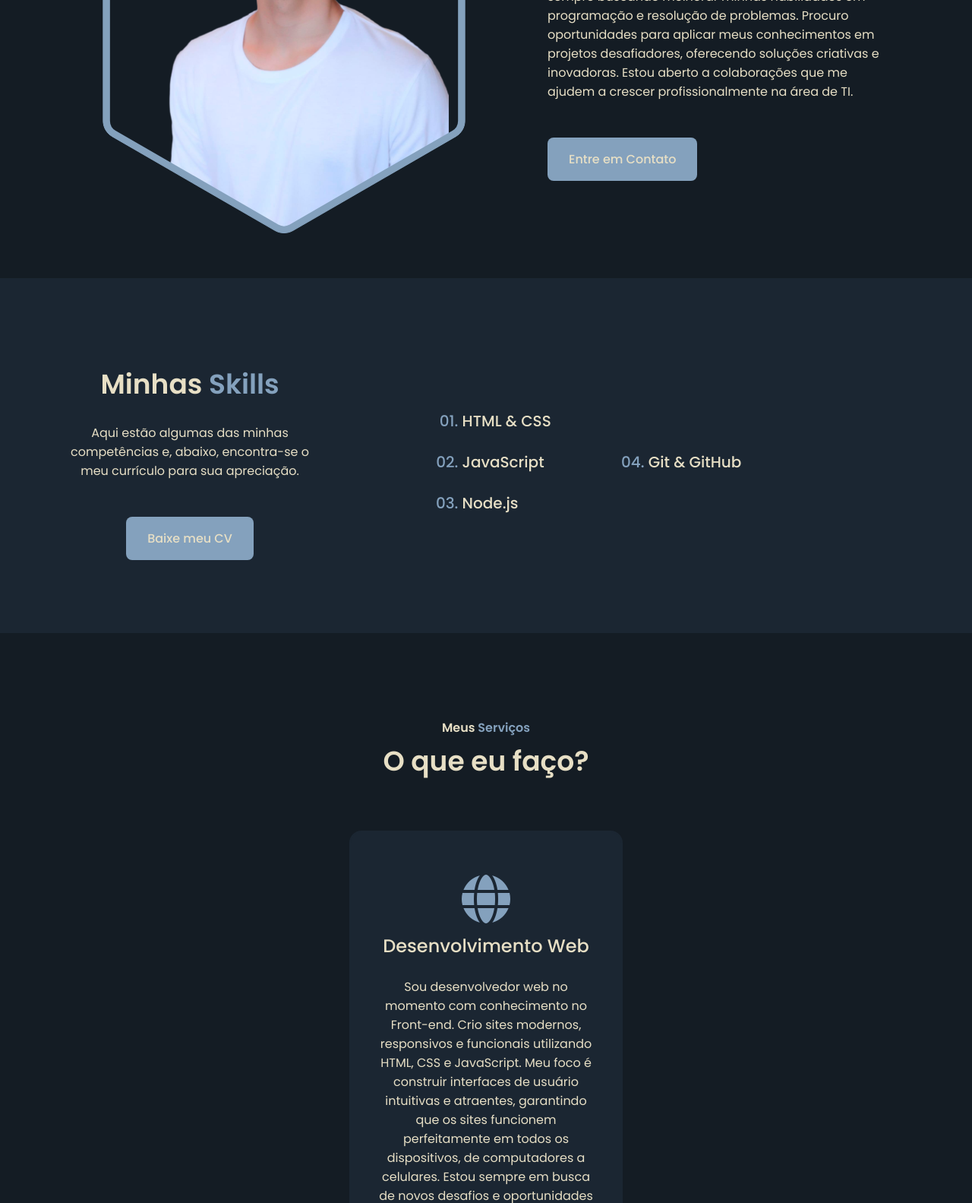
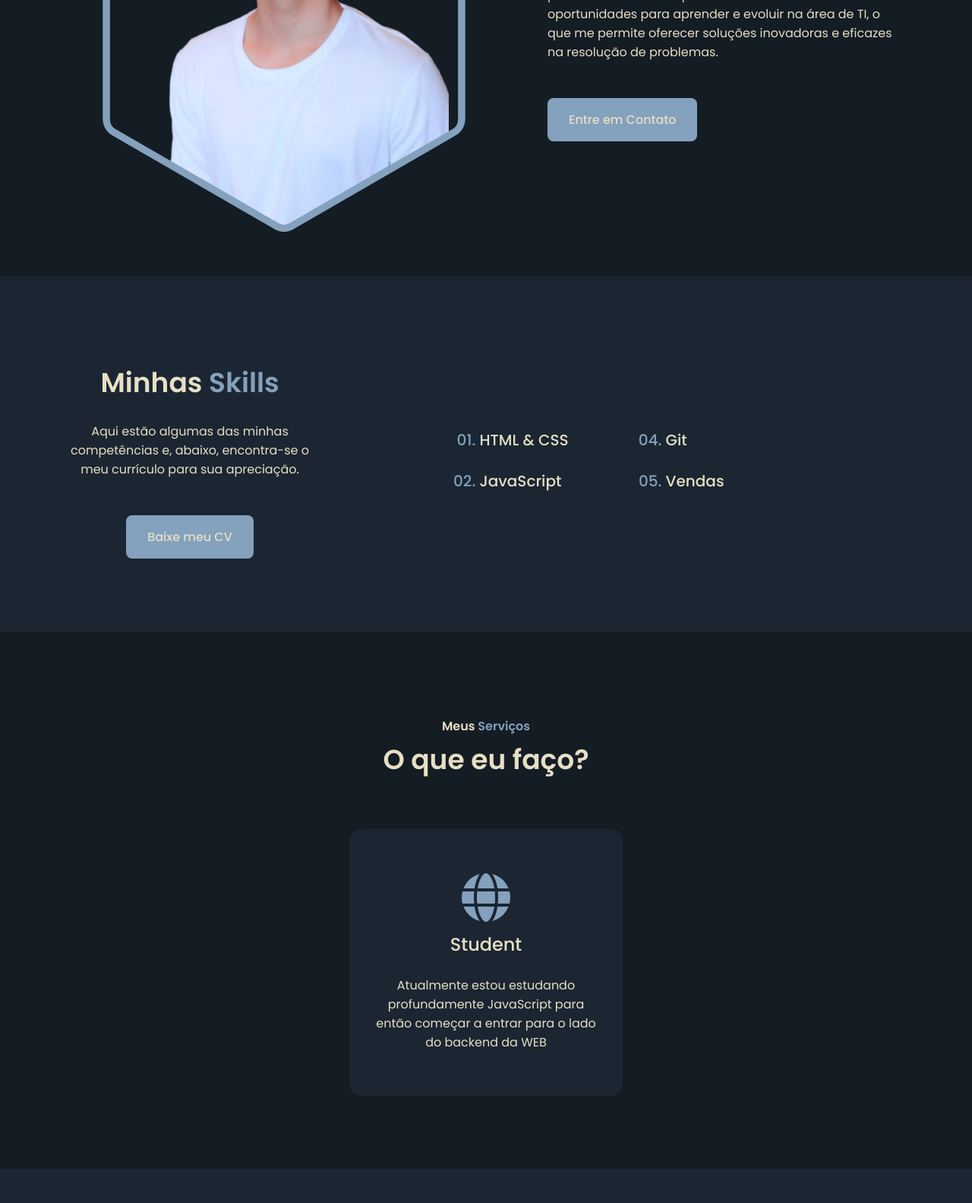
Before and after one commit to CastilhoBorges/my-portfolio, a plain HTML site: page index.html in a window 1280 px wide. Shown: the part 1217-2800 px from the top of the page at 76% size. Drawn offline with nearby package versions, Linux system fonts and the light colour scheme.

Commit message:
Atualização

```diff
--- a/index.html
+++ b/index.html
@@ -83,10 +83,10 @@
 
                         <h1 class="home_title">Augusto Castilho</h1>
 
-                        <h3 class="home_education">Desenvolvedor Front-end</h3>
+                        <h3 class="home_education">Web Development Student</h3>
 
                         <p class="home_description">
-                            Com meus conhecimentos em Desenvolvimento WEB eu estou aqui para te oferecer os melhores resultados no seu  projeto com qualidade.
+
                         </p>
 
                         <a href="#contato" class="button">Vamos nos conectar</a>
@@ -161,7 +161,7 @@
                     </h2>
 
                     <p class="about_description">
-                        Sou um estudante dedicado de Tecnologia da Informação, atuando como desenvolvedor front-end. Tenho experiência com HTML, CSS e JavaScript, e estou sempre buscando melhorar minhas habilidades em programação e resolução de problemas. Procuro oportunidades para aplicar meus conhecimentos em projetos desafiadores, oferecendo soluções criativas e inovadoras. Estou aberto a colaborações que me ajudem a crescer profissionalmente na área de TI.
+                        Meu nome é Augusto e sou apaixonado em resolver problemas. Estou sempre em busca de novas oportunidades para aprender e evoluir na área de TI, o que me permite oferecer soluções inovadoras e eficazes na resolução de problemas.
                     </p>
 
                     <a href="#contato" class="button">Entre em Contato</a>
@@ -225,11 +225,12 @@
                     <ol class="habilidades_group">
                         <li class="itens_habilidades">HTML & CSS</li>
                         <li class="itens_habilidades">JavaScript</li>
-                        <li class="itens_habilidades">Node.js</li>
+
                     </ol>
 
                     <ol class="habilidades_group" start="4">
-                        <li class="itens_habilidades">Git & GitHub</li>
+                        <li class="itens_habilidades">Git</li>
+                        <li class="itens_habilidades">Vendas</li>
                     </ol>
                 </div>
             </div>
@@ -252,10 +253,10 @@
 
                     <i class="fa-solid fa-globe services_icon"></i>
 
-                    <h2 class="services_title">Desenvolvimento Web</h2>
+                    <h2 class="services_title">Student</h2>
 
                     <p class="services_description">
-                        Sou desenvolvedor web no momento com conhecimento no Front-end. Crio sites modernos, responsivos e funcionais utilizando HTML, CSS e JavaScript. Meu foco é construir interfaces de usuário intuitivas e atraentes, garantindo que os sites funcionem perfeitamente em todos os dispositivos, de computadores a celulares. Estou sempre em busca de novos desafios e oportunidades para aplicar minhas habilidades e aprender novas tecnologias.
+                        Atualmente estou estudando profundamente JavaScript para então começar a entrar para o lado do backend da WEB
                     </p>
 
                 </article>
@@ -354,7 +355,7 @@
                 </h1>
 
                 <h2 class="footer_education">
-                    Desenvolvedor de Front-end
+                    Web Development Student
                 </h2>
             </div>
 
```
